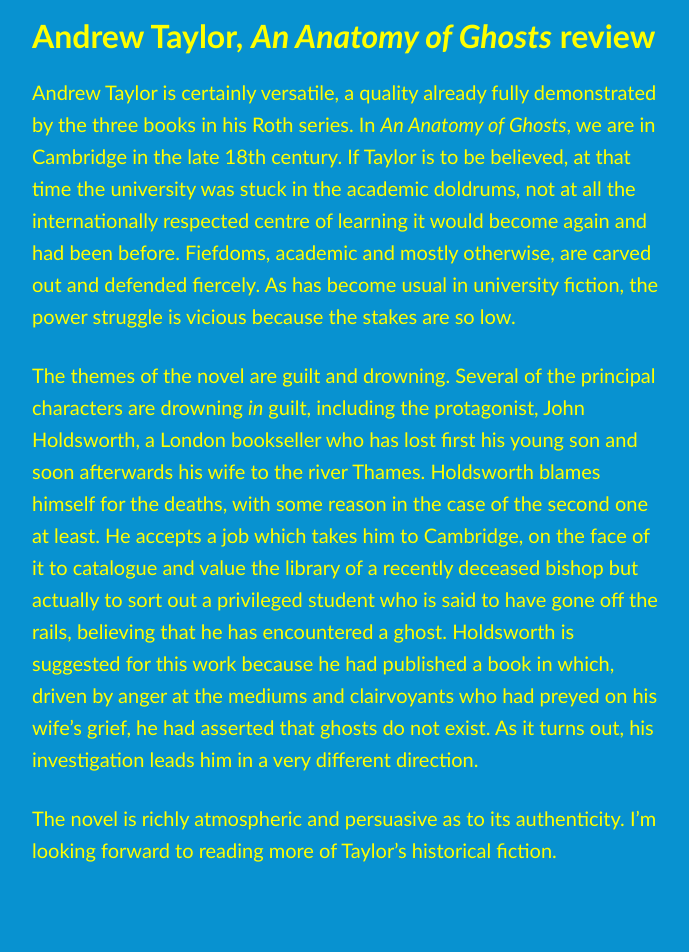
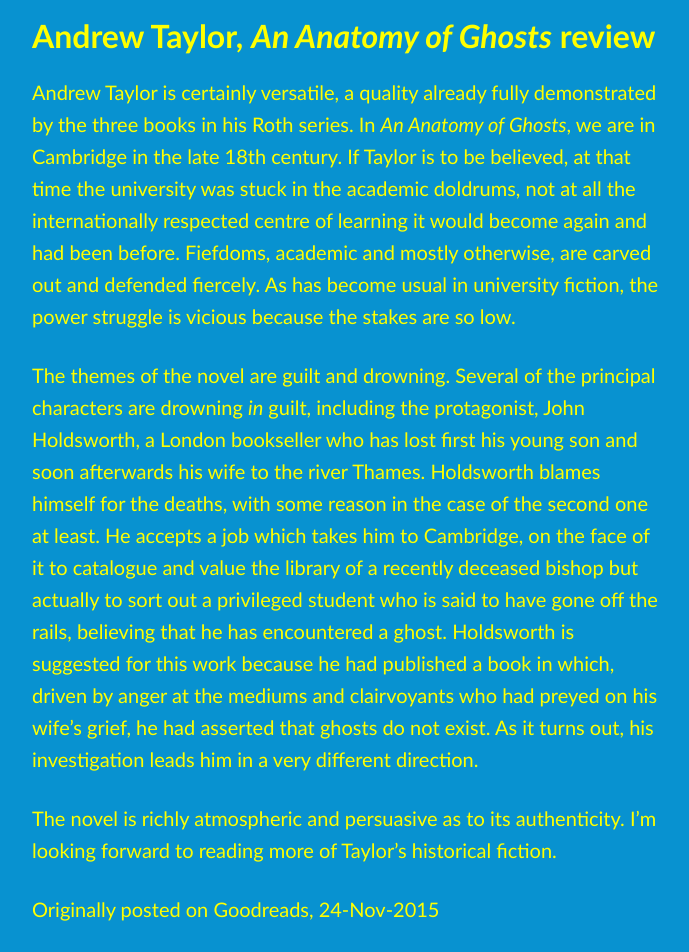
Before and after one commit to artkavanagh/github.io, a Jekyll site: the page andrew-taylor-anatomy-ghosts.html, which Jekyll copies as it is, in a window 1280 px wide. Shown: the part 969-1921 px from the top of the page, without its empty margins (292-981 px from the left). Built offline with Jekyll 4.4.1, drawn with Linux system fonts in a browser that asks for light colours; before the commit the page ends 1862 px from its top, so only the background shows below that.

Commit message:
Update andrew-taylor-anatomy-ghosts.html

```diff
--- a/andrew-taylor-anatomy-ghosts.html
+++ b/andrew-taylor-anatomy-ghosts.html
@@ -20,5 +20,7 @@
 
 <p>The novel is richly atmospheric and persuasive as to its authenticity. I’m looking forward to reading more of Taylor’s historical fiction.</p>
 
+<p>Originally posted on Goodreads, 24-Nov-2015</p>
+
 </body>
 </html>
```
